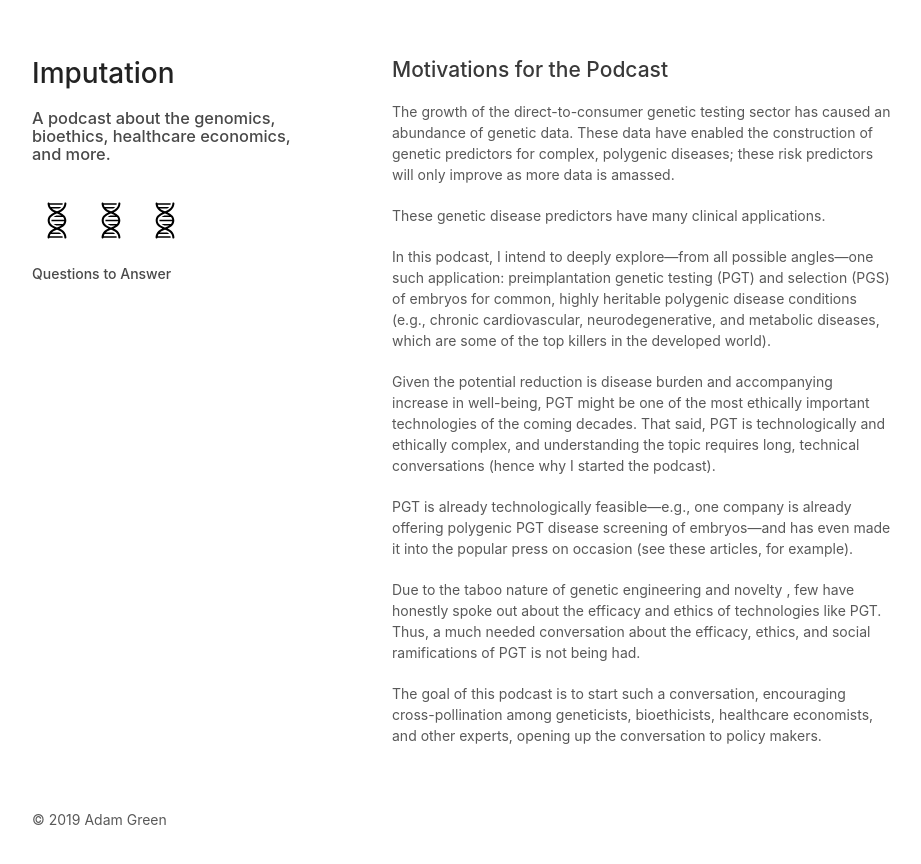
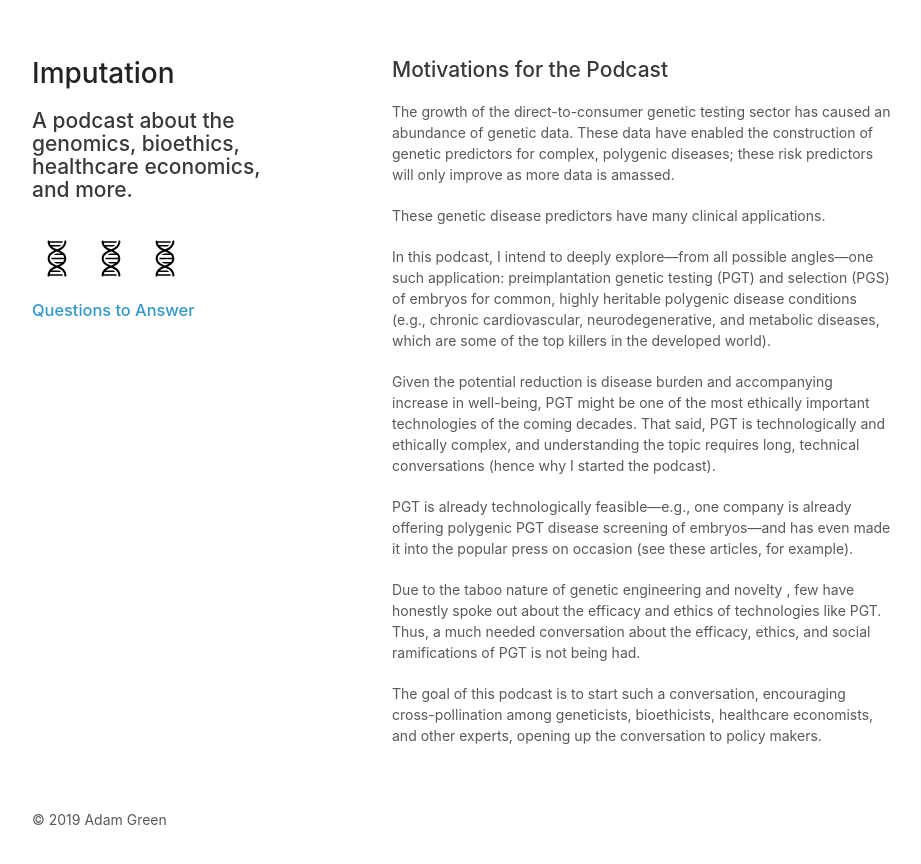
Before and after one commit to adamlgreen/adamlgreen.github.io, a Jekyll site: the page index.html, which Jekyll copies as it is, in a window 1280 px wide. Shown: the top 864 px of the page, without its empty margins (178-1099 px from the left). Built offline with Jekyll 4.4.1, drawn with Linux system fonts in a browser that asks for light colours.

Commit message:
Update index.html

```diff
--- a/index.html
+++ b/index.html
@@ -12,6 +12,9 @@
 	width: 50px;
 		height: 75px;
 		  }
+	a:hover{
+		color: #9933ff;
+	}
 	  </style>
     <meta name="viewport" content="width=device-width">
     <!--[if lt IE 9]>
@@ -22,11 +25,11 @@
     <div class="wrapper">
       <header>
         	<h1>Imputation</h1>
-        <h3>A podcast about the genomics, bioethics, healthcare economics, and more. </h3>
+        <h2>A podcast about the genomics, bioethics, healthcare economics, and more. </h2>
    		<img src="dna_icon.svg"/>
 	      <img src="dna_icon.svg"/>
 	      <img src="dna_icon.svg"/>
-	      <a href="/questions.html"><h4>Questions to Answer</h4></a>
+	      <h3><a href="/questions.html">Questions to Answer</a></h3>
       </header>
       <section>
         <h2>Motivations for the Podcast</h2>
```
